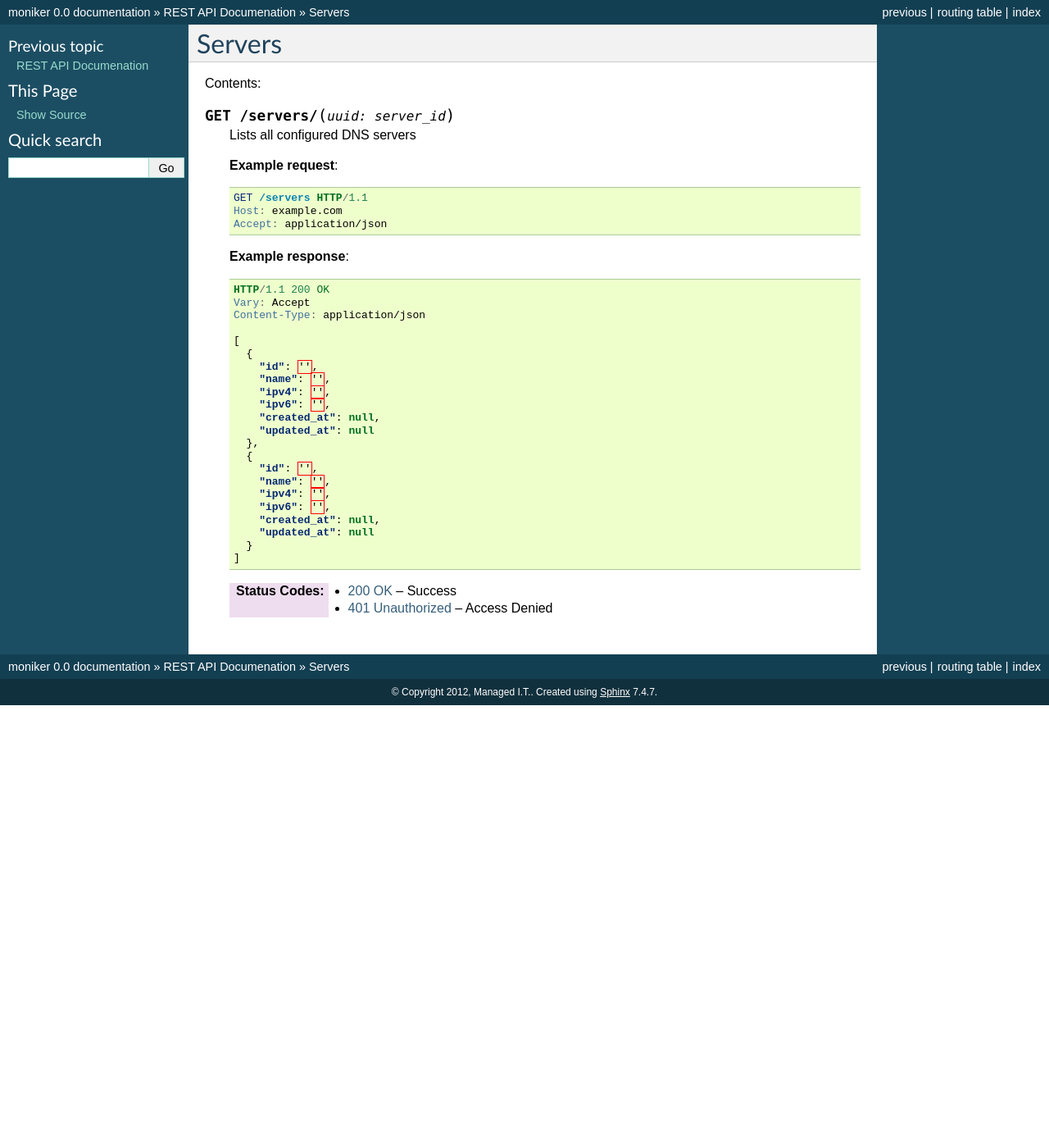
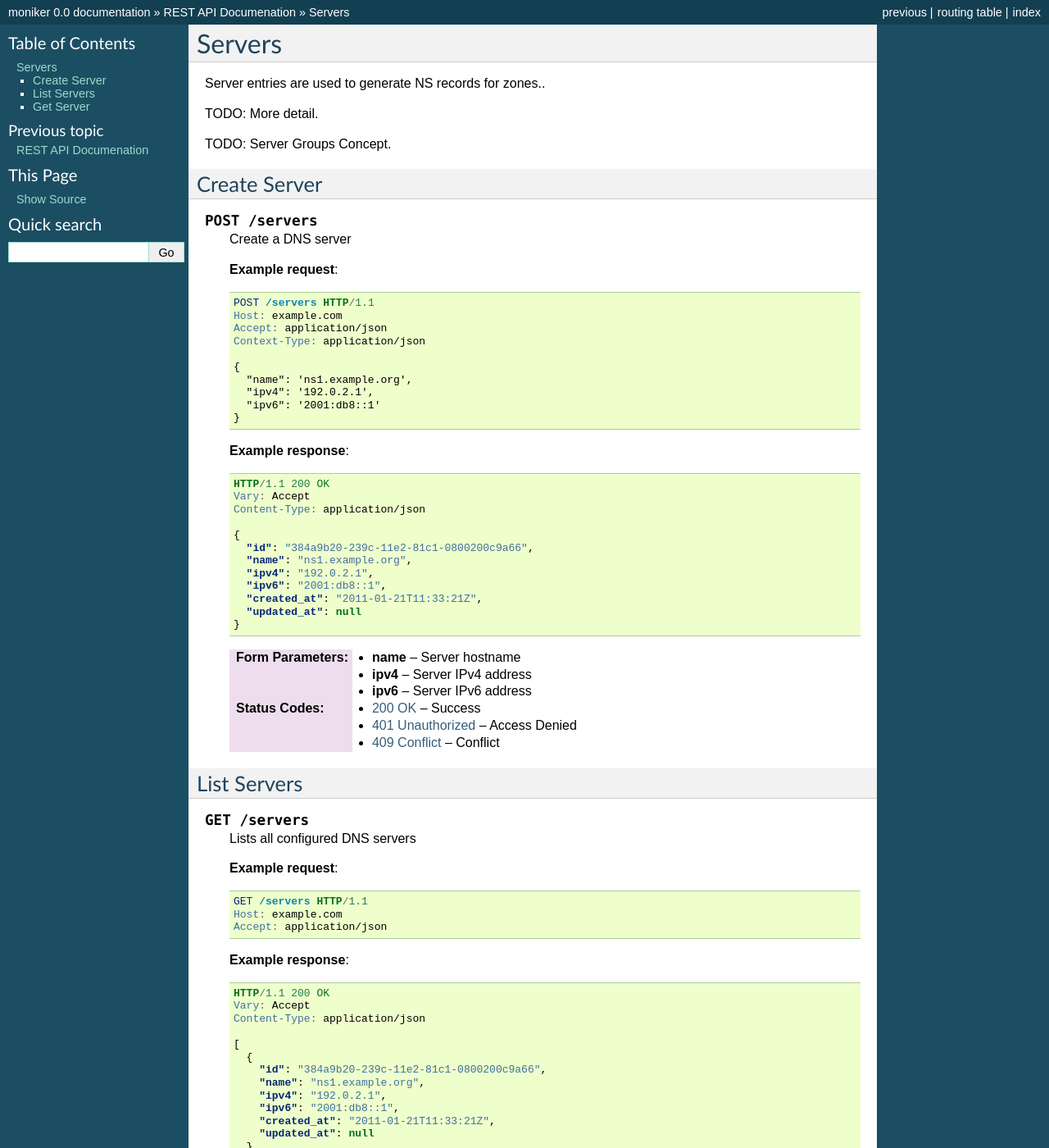
Before and after one commit to openstack/designate, a Sphinx documentation site: the page built from doc/source/rest/servers.rst, in a window 1280 px wide and 1400 px high. Shown: the whole window at 82% size. Built offline with Sphinx 7.4.7, drawn with Linux system fonts in a browser that asks for light colours; some of the changed text lies outside the part shown.

Commit message:
Update docs for Servers API

```diff
--- a/doc/source/rest/servers.rst
+++ b/doc/source/rest/servers.rst
@@ -1,13 +1,64 @@
 Servers
 =======
 
-Contents:
+Server entries are used to generate NS records for zones..
 
-.. toctree::
-   :maxdepth: 2
+TODO: More detail.
+
+TODO: Server Groups Concept.
 
 
-.. http:get:: /servers/(uuid:server_id)
+Create Server
+-------------
+
+.. http:post:: /servers
+
+   Create a DNS server
+
+   **Example request**:
+
+   .. sourcecode:: http
+
+      POST /servers HTTP/1.1
+      Host: example.com
+      Accept: application/json
+      Context-Type: application/json
+
+      {
+        "name": 'ns1.example.org',
+        "ipv4": '192.0.2.1',
+        "ipv6": '2001:db8::1'
+      }
+
+   **Example response**:
+
+   .. sourcecode:: http
+
+      HTTP/1.1 200 OK
+      Vary: Accept
+      Content-Type: application/json
+
+      {
+        "id": "384a9b20-239c-11e2-81c1-0800200c9a66",
+        "name": "ns1.example.org",
+        "ipv4": "192.0.2.1",
+        "ipv6": "2001:db8::1",
+        "created_at": "2011-01-21T11:33:21Z",
+        "updated_at": null
+      }
+
+   :form name: Server hostname
+   :form ipv4: Server IPv4 address
+   :form ipv6: Server IPv6 address
+   :statuscode 200: Success
+   :statuscode 401: Access Denied
+   :statuscode 409: Conflict
+
+
+List Servers
+------------
+
+.. http:get:: /servers
 
    Lists all configured DNS servers
 
@@ -29,22 +80,60 @@ Contents:
 
       [
         {
-          "id": '',
-          "name": '',
-          "ipv4": '',
-          "ipv6": '',
-          "created_at": null,
+          "id": "384a9b20-239c-11e2-81c1-0800200c9a66",
+          "name": "ns1.example.org",
+          "ipv4": "192.0.2.1",
+          "ipv6": "2001:db8::1",
+          "created_at": "2011-01-21T11:33:21Z",
           "updated_at": null
         },
         {
-          "id": '',
-          "name": '',
-          "ipv4": '',
-          "ipv6": '',
-          "created_at": null,
-          "updated_at": null
+          "id": "cf661142-e577-40b5-b3eb-75795cdc0cd7",
+          "name": "ns2.example.org",
+          "ipv4": "192.0.2.2",
+          "ipv6": "2001:db8::2",
+          "created_at": '2011-01-21T11:33:21Z",
+          "updated_at": '2011-01-21T11:33:21Z"
         }
       ]
 
    :statuscode 200: Success
    :statuscode 401: Access Denied
+
+Get Server
+----------
+
+.. http:get:: /servers/(uuid:server_id)
+
+   Lists all configured DNS servers
+
+   **Example request**:
+
+   .. sourcecode:: http
+
+      GET /servers/384a9b20-239c-11e2-81c1-0800200c9a66 HTTP/1.1
+      Host: example.com
+      Accept: application/json
+
+   **Example response**:
+
+   .. sourcecode:: http
+
+      HTTP/1.1 200 OK
+      Vary: Accept
+      Content-Type: application/json
+
+      {
+        "id": "384a9b20-239c-11e2-81c1-0800200c9a66",
+        "name": "ns1.example.org",
+        "ipv4": "192.0.2.1",
+        "ipv6": "2001:db8::1",
+        "created_at": "2011-01-21T11:33:21Z",
+        "updated_at": null
+      }
+
+   :param server_id: The server's unique id
+   :type server_id: uuid
+   :statuscode 200: Success
+   :statuscode 401: Access Denied
+   :statuscode 404: Not Found
```
